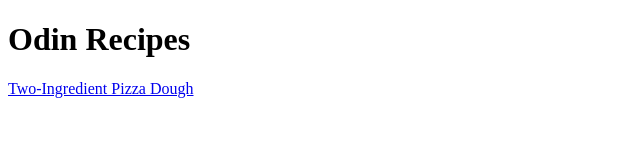
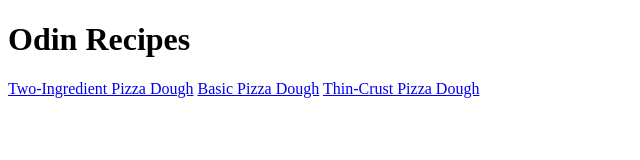
Before and after one commit to nazrudeen99/odin-recipes, a plain HTML site: page index.html in a window 1280 px wide. Shown: the whole page, without its empty margins (0-640 px from the left). Drawn offline with Linux system fonts and the light colour scheme.

Commit message:
added recipe page to index page

```diff
--- a/index.html
+++ b/index.html
@@ -9,5 +9,7 @@
 <body>
     <h1>Odin Recipes</h1>
     <a href="recipes/twoIngredientPizzaDough.html">Two-Ingredient Pizza Dough</a>
+    <a href="recipes/basicPizzaDough.html">Basic Pizza Dough</a>
+    <a href="recipes/thinCrustPizzaDough.html">Thin-Crust Pizza Dough</a>
 </body>
 </html>
```
